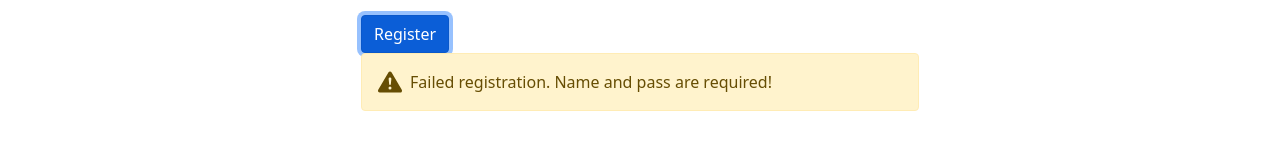
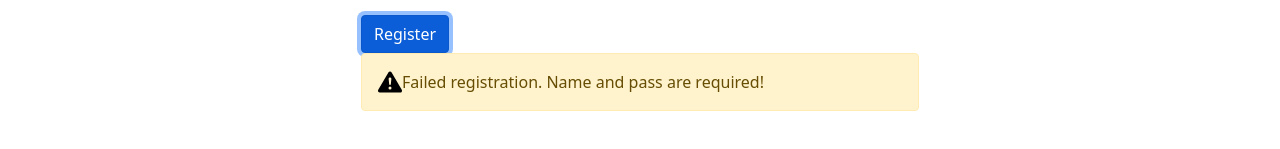
Before and after one commit to tonmar007/full-stack-app, a React (Create React App) app in the folder login_register/: page /register in a window 1280 px wide. Both pictures are taken after a click on the button "Register". Shown: the part 221-370 px from the top of the page. Built offline with nearby package versions, Linux system fonts and the light colour scheme; no server answers.

Commit message:
Change handling warning.svg

```diff
--- a/login_register/src/pages/login/Login.js
+++ b/login_register/src/pages/login/Login.js
@@ -41,9 +41,7 @@ function Login() {
                 </div>}
                 <button onClick={onLogin} className='btn btn-info'>Login</button>
                 {err && <div className="alert alert-warning d-flex align-items-center" role="alert">
-                    <svg xmlns="http://www.w3.org/2000/svg" width="24" height="24" fill="currentColor" className="bi bi-exclamation-triangle-fill flex-shrink-0 me-2" viewBox="0 0 16 16" role="img" aria-label="Warning:">
-                        <path d="M8.982 1.566a1.13 1.13 0 0 0-1.96 0L.165 13.233c-.457.778.091 1.767.98 1.767h13.713c.889 0 1.438-.99.98-1.767L8.982 1.566zM8 5c.535 0 .954.462.9.995l-.35 3.507a.552.552 0 0 1-1.1 0L7.1 5.995A.905.905 0 0 1 8 5zm.002 6a1 1 0 1 1 0 2 1 1 0 0 1 0-2z" />
-                    </svg>
+                    <img src="warning.svg" alt="Warning" />
                     <div>
                         {err}
                     </div>
--- a/login_register/src/pages/register/Register.js
+++ b/login_register/src/pages/register/Register.js
@@ -37,16 +37,14 @@ function Register() {
                 <input type="password" placeholder='password' className='form-control'
                     onChange={event => setState({ ...state, pass: event.target.value })}
                 /><br />
-                { isLoading &&
-                <div className="spinner-border text-primary" role="status">
-                    <span className="visually-hidden">Loading...</span>
-                </div>
+                {isLoading &&
+                    <div className="spinner-border text-primary" role="status">
+                        <span className="visually-hidden">Loading...</span>
+                    </div>
                 }
                 <button onClick={onRegister} className='btn btn-primary'>Register</button>
                 {err && <div className="alert alert-warning d-flex align-items-center" role="alert">
-                    <svg xmlns="http://www.w3.org/2000/svg" width="24" height="24" fill="currentColor" className="bi bi-exclamation-triangle-fill flex-shrink-0 me-2" viewBox="0 0 16 16" role="img" aria-label="Warning:">
-                        <path d="M8.982 1.566a1.13 1.13 0 0 0-1.96 0L.165 13.233c-.457.778.091 1.767.98 1.767h13.713c.889 0 1.438-.99.98-1.767L8.982 1.566zM8 5c.535 0 .954.462.9.995l-.35 3.507a.552.552 0 0 1-1.1 0L7.1 5.995A.905.905 0 0 1 8 5zm.002 6a1 1 0 1 1 0 2 1 1 0 0 1 0-2z" />
-                    </svg>
+                    <img src="warning.svg" alt="Warning" />
                     <div>
                         {err}
                     </div>
```
Also changed, not shown: login_register/public/warning.svg (added).
